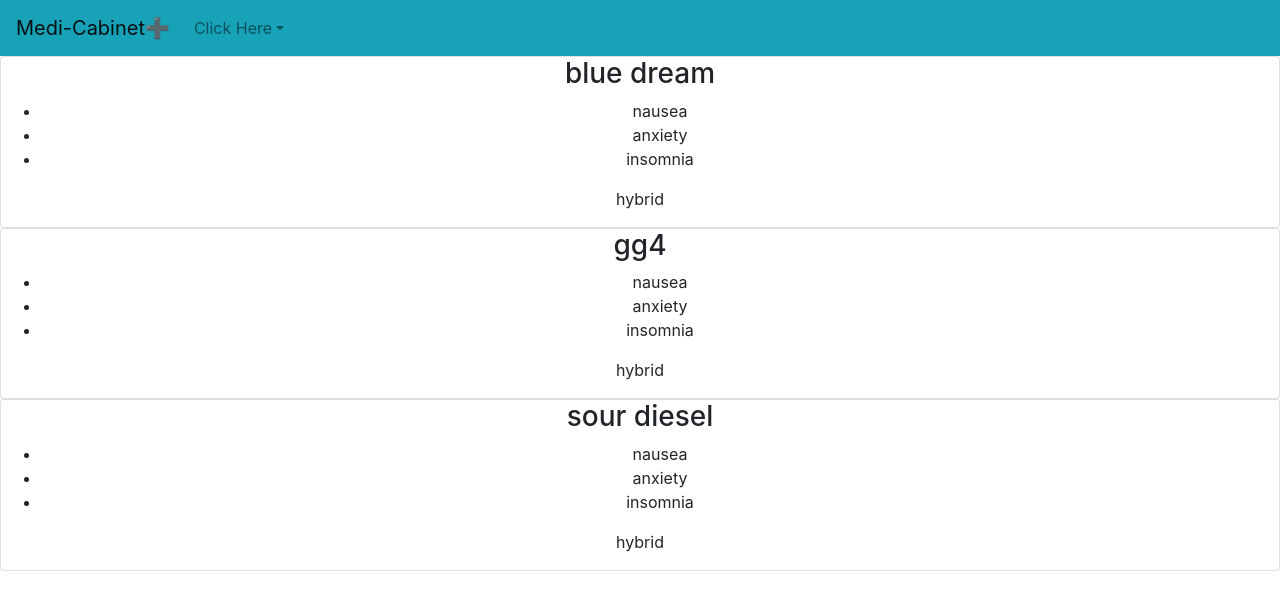
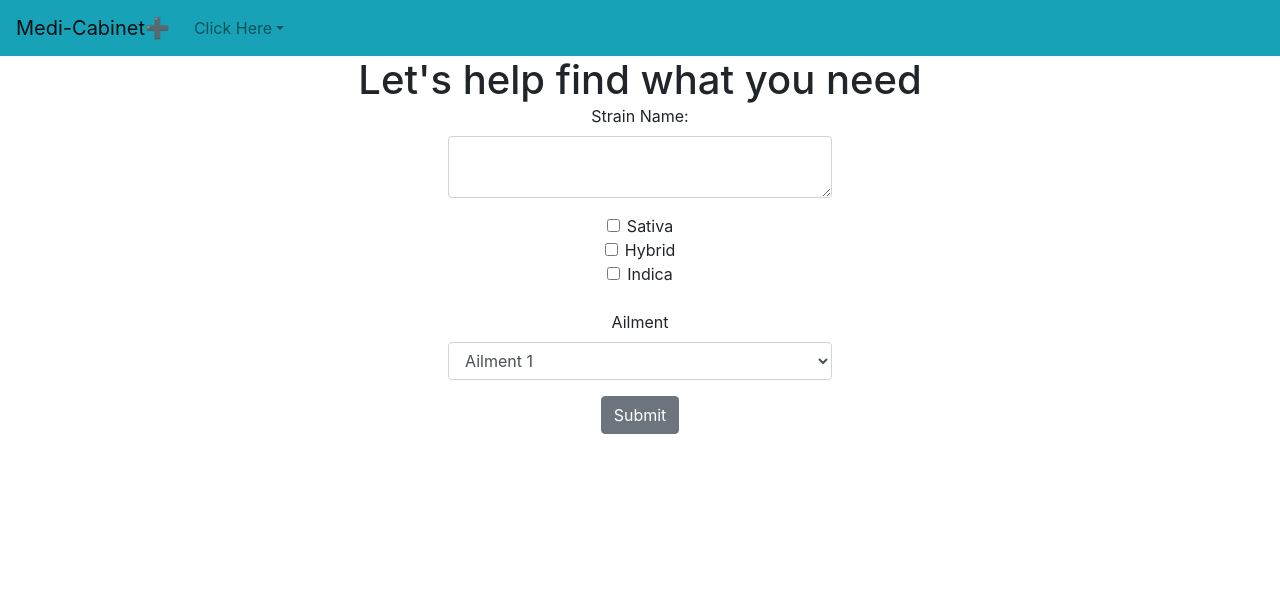
Before and after one commit to BW-Med-Cabinet-2/front-end, a React (Create React App) app in the folder medi-cabinet/: page /login in a window 1280 px wide. Shown: the top 610 px of the page. Built offline with nearby package versions, Linux system fonts and the light colour scheme.

Commit message:
getting search form and private routes set up

```diff
--- a/medi-cabinet/src/App.css
+++ b/medi-cabinet/src/App.css
@@ -1,3 +1,18 @@
 .App {
   text-align: center;
 }
+
+
+#helptext {
+  margin: auto;
+}
+
+.SearchForm {
+  width: 30%;
+  margin: auto;
+
+}
+
+.cards-container {
+
+}
--- a/medi-cabinet/src/App.js
+++ b/medi-cabinet/src/App.js
@@ -1,10 +1,9 @@
 import React from 'react';
 import {Switch, Route, NavLink} from 'react-router-dom';
 
-import Cards from './components/Cards/Cards'
-import RegisterForm from './Components/Register/RegisterForm.js';
-import Login from './Components/Login/Login';
+import Cards from './Components/Cards/Cards';
 import NavBar from './Components/NavBar';
+import SearchForm from './Components/SearchForm';
 
 
 import './App.css';
@@ -14,9 +13,13 @@ function App() {
     <div className="App">
       <header>
         <NavBar />
-        {/* <SearchBar /> */}
-        <Cards />
       </header>
+      {/* Hero Image */}
+      <h1 id="helptext">Let's help find what you need</h1>
+      <div className="SearchForm">
+      <SearchForm />
+      {/* <Cards /> */}
+      </div>
     </div>
   );
 }
--- a/medi-cabinet/src/Components/Cards/Card.js
+++ b/medi-cabinet/src/Components/Cards/Card.js
@@ -2,18 +2,18 @@ import React from 'react';
 
 
 
-export default function Card({name, ailments, type}){
+export default function Card({name, type, ailments}){
 
 
     return (
         <div className="card">
             <h3 className="card-name">{name}</h3>
+            <p className="card-type">{type}</p>
             <ul className="card-ailments">
                 {ailments.map((item, ind) => {
                     return <li key={`${name}-${item}-${ind}`}>{item}</li>
                 })}
             </ul>
-            <p className="card-type">{type}</p>
         </div>
     )
 }
--- a/medi-cabinet/src/Components/Login/Login.js
+++ b/medi-cabinet/src/Components/Login/Login.js
@@ -22,7 +22,7 @@ export default function LoginForm(props){
     }
 
     return (
-        <Form>
+        <Form inline>
             {inputTextFields.map((item, ind) => {
                 return (
             <label
--- a/medi-cabinet/src/Components/NavBar.js
+++ b/medi-cabinet/src/Components/NavBar.js
@@ -1,6 +1,7 @@
 import React, { useState } from 'react';
 import RegisterForm from './Register/RegisterForm';
 import LoginForm from './Login/Login';
+import PrivateRoute from '../PrivateRoute';
 import {
     Button,
     Modal,
--- a/medi-cabinet/src/Components/SearchForm.js
+++ b/medi-cabinet/src/Components/SearchForm.js
@@ -1,19 +1,66 @@
 import React from 'react';
+import { Button, Form, FormGroup, Label, Input, FormText } from 'reactstrap';
 
-class SearchForm extends React.Component {
-    state = {
+
+export default function SearchForm() {
+
+
+    const onSubmit = (e) => {
+        e.preventDefault();
+
+
 
     }
 
+    return (
+        <>
+
+        <Form onSubmit={onSubmit}>
+
+          <FormGroup>
+            <Label for="exampleText">Strain Name: </Label>
+            <Input type="textarea" name="text" id="exampleText" />
+          </FormGroup>
+
+          <FormGroup check>
+            <Label check>
+              <Input type="checkbox" />{' '}
+              Sativa
+            </Label>
+            <br />
+            <Label check>
+              <Input type="checkbox" />{' '}
+              Hybrid
+            </Label>
+            <br />
+            <Label check>
+              <Input type="checkbox" />{' '}
+              Indica
+            </Label>
+          </FormGroup>
+                <br />
+          <FormGroup>
+            <Label for="exampleSelect">Ailment</Label>
+            <Input type="select" name="select" id="exampleSelect">
+              <option>Ailment 1</option>
+              <option>Ailment 2</option>
+              <option>Ailment 3</option>
+              <option>Ailment 4</option>
+              <option>Ailment 5</option>
+            </Input>
+          </FormGroup>
 
 
-    // What are you looking for?
+          <Button>Submit</Button>
+        </Form>
+        </>
+      );
 
-    // name search bar
 
-    // ailments dropdown
 
-    // type checkboxes
+
+
+
 
     // search button
     //     renders list below
--- /dev/null
+++ b/medi-cabinet/src/PrivateRoute.js
@@ -0,0 +1,19 @@
+import { Route, Redirect } from 'react-router-dom';
+import React, { Component } from 'react';
+
+const PrivateRoute = ({ component: Component, ...rest }) => {
+    return (
+        <Route
+            {...rest}
+            render={(props) => {
+                if (localStorage.getItem('token')) {
+                    return <Component {...props} />
+                } else {
+                    return <Redirect to='/App' />
+                }
+            }}
+        />
+    );
+};
+
+export default PrivateRoute;
```
Also changed, not shown: medi-cabinet/src/Components/Dashboard.js (deleted, +0 -11 lines), medi-cabinet/src/Components/UserProfile/Dashboard.js (added, +22 -0 lines), medi-cabinet/src/Components/UserProfile/SavedList.js (added, +29 -0 lines), medi-cabinet/src/utils/axiosWithAuth.js (+10 -0 lines).
